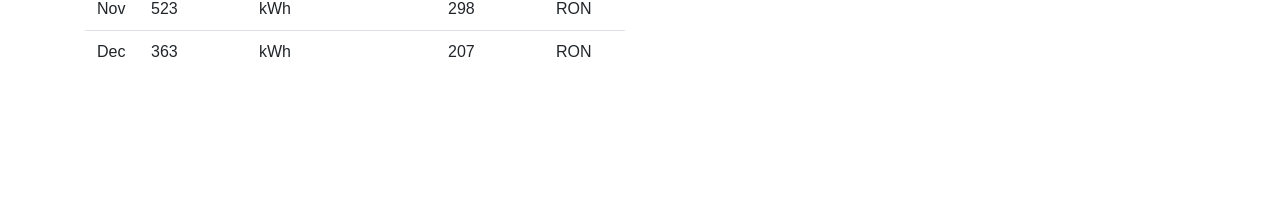
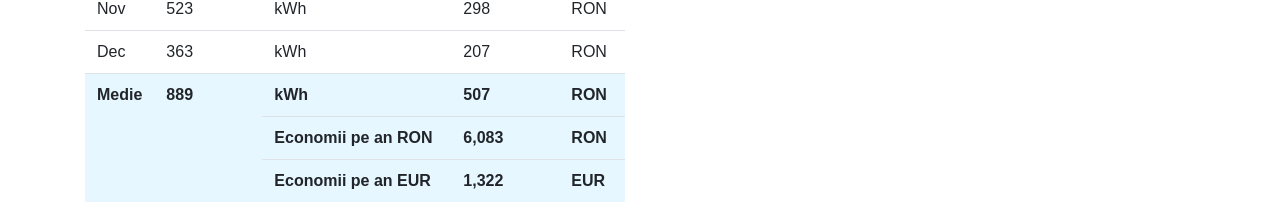
Before and after one commit to emilanca/calculator-energie-solara, an Angular app: page / in a window 1280 px wide. Shown: the part 793-1016 px from the top of the page. Before the commit the page ends 890 px from the top, so only its background shows below. Built offline with nearby package versions, Linux system fonts and the light colour scheme; what @swimlane/ngx-charts would draw is missing.

Commit message:
* styling + footer

```diff
--- a/src/app/calculator/calculator.component.css
+++ b/src/app/calculator/calculator.component.css
@@ -7,6 +7,11 @@
   border-color: #75a9d3 !important;
   color: white !important;
 }
+/*tfoot th {*/
+  /*background-color: red !important;*/
+  /*border-color: #75a9d3 !important;*/
+  /*color: white !important;*/
+/*}*/
 
 table {
   font-family: "Cabin", Arial, Helvetica, sans-serif;
--- a/src/app/calculator/calculator.component.html
+++ b/src/app/calculator/calculator.component.html
@@ -111,6 +111,29 @@
         </tr>
         </thead>
 
+        <tfoot style="background-color: #e6f7ff">
+
+        <tr>
+          <th rowspan="3">{{calculatorData.estimareTable.medie.name}}</th>
+          <th rowspan="3">{{calculatorData.estimareTable.medie.valueKwh | number: '1.0-0'}}</th>
+          <th width="35%">kWh</th>
+          <th >{{calculatorData.estimareTable.medie.valueEco | number: '1.0-0'}}</th>
+          <th>RON</th>
+        </tr>
+        <tr>
+
+          <th> Economii pe an RON</th>
+          <th>{{calculatorData.estimareTable.economiiRon | number: '1.0-0'}}</th>
+          <th>RON</th>
+        </tr>
+        <tr>
+
+          <th> Economii pe an EUR</th>
+          <th>{{calculatorData.estimareTable.economiiEur | number: '1.0-0'}}</th>
+          <th>EUR</th>
+        </tr>
+        </tfoot>
+
         <tbody>
         <tr *ngFor="let month of calculatorData.estimareTable.luni">
           <td width="10%">{{month.name}}</td>
@@ -120,6 +143,8 @@
           <td>RON</td>
         </tr>
         </tbody>
+
+
       </table>
     </div>
 
--- a/src/app/calculator/calculator.component.ts
+++ b/src/app/calculator/calculator.component.ts
@@ -46,6 +46,15 @@ export class CalculatorComponent implements OnInit {
       }
     );
 
+    this.calculatorData.estimareTable.medie.valueKwh = monthArray.map(
+      value => value.valueKwh
+    ).reduce((a,b) => a+b)/this.calculatorData.estimareTable.luni.length;
+
+    this.calculatorData.estimareTable.medie.valueEco =this.calculatorData.estimareTable.medie.valueKwh * preKwh;
+
+    this.calculatorData.estimareTable.economiiRon = monthArray.map(value=> value.valueEco).reduce((a,b) => a+b);
+    this.calculatorData.estimareTable.economiiEur =this.calculatorData.estimareTable.economiiRon / 4.6;
+
     this.graphData = this.calculatorData.estimareTable.luni.map(
       element =>
       {
@@ -68,7 +77,7 @@ export class CalculatorComponent implements OnInit {
   showXAxisLabel = true;
   xAxisLabel = 'Energie estimata';
   showYAxisLabel = true;
-  yAxisLabel = 'kwh';
+  yAxisLabel = 'kWh';
 
   colorScheme = {
     domain: ['#4682B4']
--- a/src/app/calculator/calculatordata.ts
+++ b/src/app/calculator/calculatordata.ts
@@ -77,7 +77,11 @@ export class CalculatorData {
     }
   };
   estimareTable: {
-    luni : luna[]
+    luni : luna[],
+    medie: luna,
+    economiiRon: number,
+    economiiEur: number
+
 
   };
   amortizareTable: object;
@@ -216,7 +220,14 @@ export var CalculatorInitData = {
         valueEco: 0,
         valueConst: 3.4
       }
-    ]
+    ],
+    medie: {name: "Medie",
+      valueKwh: 0,
+      valueEco: 0,
+      valueConst: 100
+    },
+    economiiRon: 0,
+    economiiEur: 0
   },
   amortizareTable: {},
   id: 1
```
